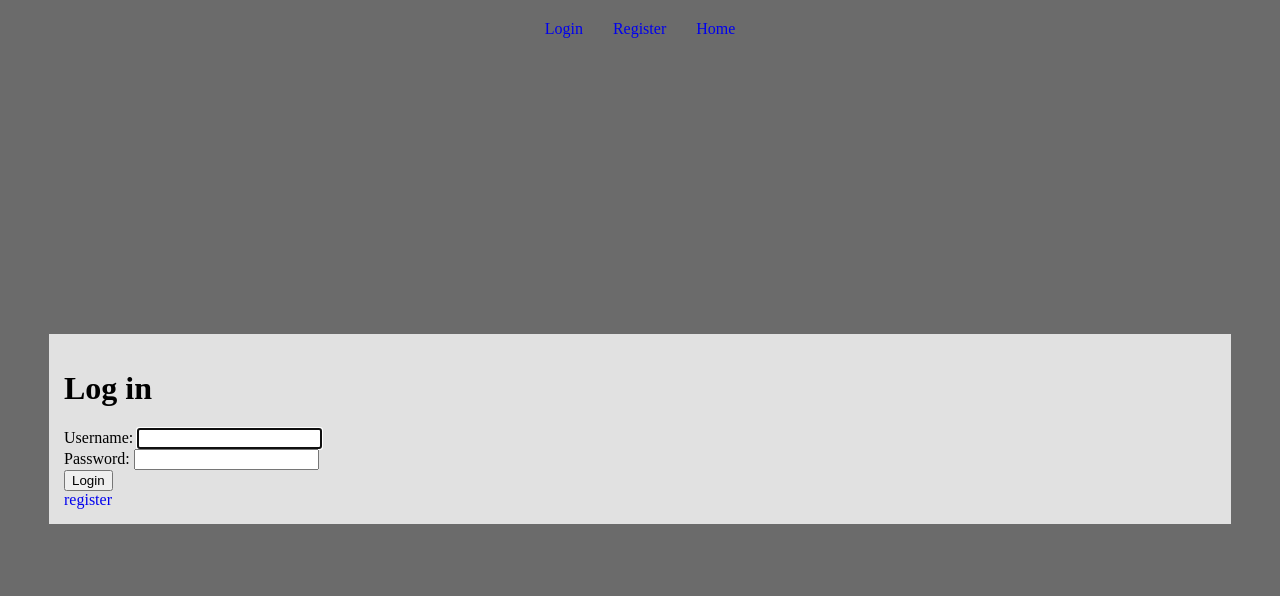
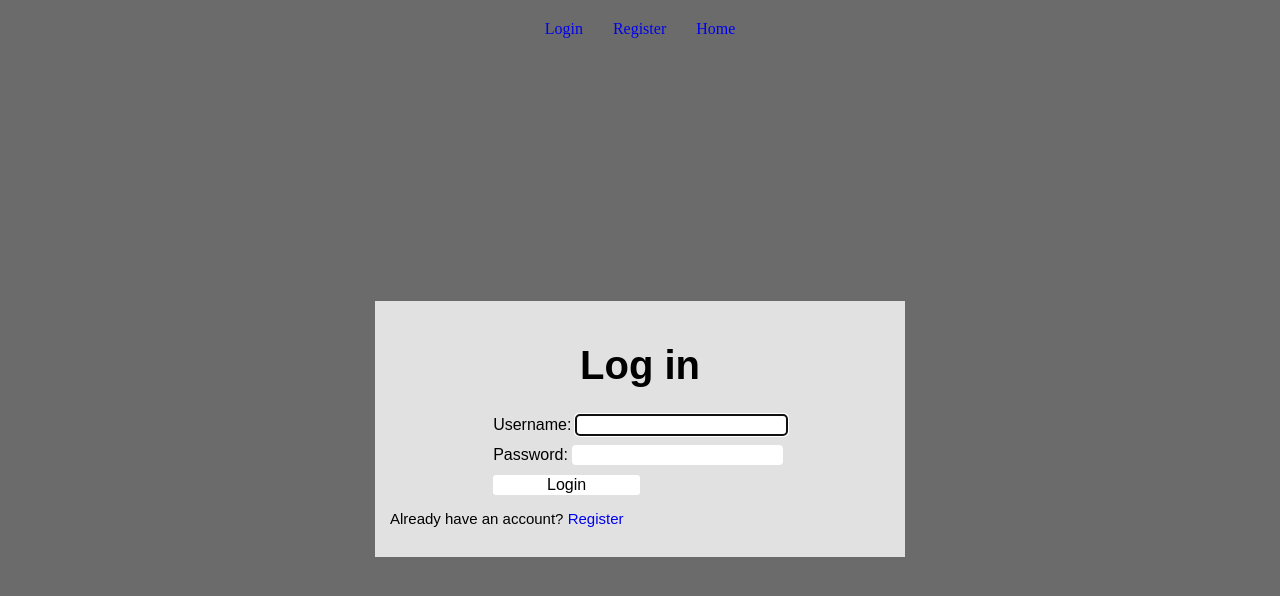
Before and after one commit to Przemek221/pjf_polej, a Django app: page /login in a window 1280 px wide. Shown: the top 596 px of the page. Run offline with Django 4.2, Linux system fonts and the light colour scheme; parts of the project's set-up code (start-up, migrations or seed data) failed here and were passed over.

Commit message:
login page design

```diff
--- a/sampleApp/static/styles/login.css
+++ b/sampleApp/static/styles/login.css
@@ -1,84 +1,61 @@
-html {
-    height: 100%;
-    width: 100%;
+#content-wrapper .errorlist {
+    display: none;
 }
 
-body {
-    height: 100%;
-    padding: 0;
-    margin: 0;
-    overflow: auto;
-    display: flex;
-    justify-content: center;
-    background: rgba(0, 0, 0, 0.58);
+#content-wrapper {
+    max-width: 500px;
+    font-family: Arial, serif;
+}
+#content-wrapper .error-element {
+    background: #ff000085;
+    text-align: center;
+    border-radius: 4px;
+    padding: 2px;
 }
 
-.baner {
-    text-align: center;
-    color: white;
-    position: fixed;
-    font-family: fantasy;
-    font-size: 70px;
-    top: 26px;
-    left: auto;
-    right: auto;
+#content-wrapper .register-paragraph {
+    margin-top: 15px;
+    font-size: 15px;
 }
 
-.form-wrapper {
-    background: #fc454a;
-    width: fit-content;
+#content-wrapper .errors {
+    margin-top: 15px;
+    font-size: 13px;
+}
+
+#content-wrapper .form-header {
+    text-align: center;
+    font-size: 40px;
+    font-weight: 700;
+}
+
+#content-wrapper form {
     margin: auto;
-    padding: 15px;
-    box-shadow: 0px 0px 9px 3px #fc4d4d;
+    width: 70%;
+    display: grid;
+    justify-content: center;
+    grid-auto-flow: row;
+    row-gap: 10px;
 
-    & form {
-        display: flex;
-        flex-direction: column;
-        row-gap: 15px;
-        width: 300px;
-        height: 33%;
-        max-height: 250px;
-        background: #ebff0563;
-        padding: 15px;
-        overflow: auto;
+    & input, & label {
+        font-size: 16px;
+    }
 
-        & input[type="button"] {
-            max-width: 50%;
-            min-width: 90px;
-            margin: 0 auto;
-            background: black;
-            border-radius: 3px;
-            border: 2px solid white;
-            color: white;
-        }
+    & input[type="text"],
+    & input[type="password"] {
+        border-width: 0;
+        border-radius: 4px;
+        background: white;
+        font-size: 16px;
+    }
 
-        & input[type="button"]:active {
-            transform: scale(107%);
-        }
-
-        & input[type="text"], & input[type="password"] {
-            /*max-width: 50%;*/
-            background: lightgray;
-            /* max-width: 50%; */
-            border-radius: 3px;
-            border: 0;
-        }
-
-        & a {
-            width: fit-content;
+    & input[type="submit"] {
+        width: 50%;
+        border: 0;
+        border-radius: 3px;
+        background: white;
+        &:hover{
+            transform: scale(1.1);
         }
     }
 }
-
-@media (max-width: 370px) {
-    .baner{
-        font-size: 17vw;
-    }
-    .form-wrapper {
-        width: 100%;
-
-        & form {
-            width: auto;
-        }
-    }
-}
--- a/templates/sampleApp/login.html
+++ b/templates/sampleApp/login.html
@@ -1,55 +1,27 @@
-{#{% load static %}#}
-{#<!doctype html>#}
-{#<html lang="en">#}
-{#<head>#}
-{#    <meta charset="UTF-8">#}
-{#    <meta name="viewport"#}
-{#          content="width=device-width, user-scalable=no, initial-scale=1.0, maximum-scale=1.0, minimum-scale=1.0">#}
-{#    <meta http-equiv="X-UA-Compatible" content="ie=edge">#}
-{#    <title>Super-App</title>#}
-{#    <link rel="stylesheet" href=" {% static 'styles/login.css' %} ">#}
-{#</head>#}
-{#<body>#}
-{#<div class="baner">Super Social Media App</div>#}
-{#<div class="form-wrapper">#}
-{#    <form action="">#}
-{#        <input type="text" name="nickname" id="nickname" placeholder="Nickname">#}
-{#        <input type="password" name="password" id="password" placeholder="Password">#}
-{#        <input type="button" value="Sign in">#}
-{#        <a href="register" target="_blank">Create account</a>#}
-{#    </form>#}
-{#</div>#}
-{#</body>#}
-{#</html>#}
-
-
-{#        <input type="text" name="nickname" id="nickname" placeholder="Nickname">#}
-{#        <input type="password" name="passwd" id="passwd" placeholder="Password">#}
-
-
-
 {% extends "sampleApp/base.html" %}
 {% load static %}
 {% block head %}
-    <link rel="stylesheet" href=" {% static 'styles/register.css' %} ">
+    <link rel="stylesheet" href=" {% static 'styles/login.css' %} ">
 {% endblock %}
 {% block content %}
-    <h1>Log in</h1>
-    <div>
+    <h1 class="form-header">Log in</h1>
+    <div class="form-wrapper">
         <form action="" method="post">
             {% csrf_token %}
             {{ form.as_div }}
             <input type="submit" value="Login">
         </form>
-        <div class="errors">
-            {% for field, error in form.errors.items %}
-                <div class="error_element">
-                    {{ error|striptags }}
-                </div>
-            {% endfor %}
-        </div>
     </div>
 
-
-    <a href="{% url 'register' %}">register</a>
+    <div class="errors">
+        {% for field, error in form.errors.items %}
+            <div class="error-element">
+                {{ error|striptags }}
+            </div>
+        {% endfor %}
+    </div>
+    <p class="register-paragraph">
+        Already have an account?
+        <a href="{% url 'register' %}" class="register-link">Register</a>
+    </p>
 {% endblock content %}
```
